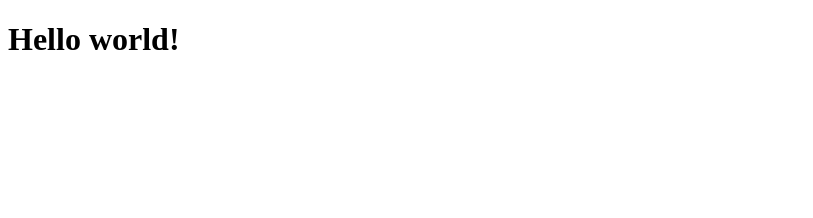
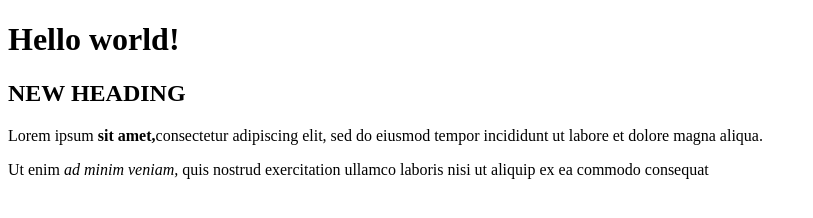
Before and after one commit to madhuridv2003desaivenkataramanarao/html, a plain HTML site: page index.html in a window 1280 px wide. Shown: the whole page, without its empty margins (0-813 px from the left). Drawn offline with Linux system fonts and the light colour scheme.

Commit message:
working with texts

```diff
--- a/index.html
+++ b/index.html
@@ -7,5 +7,17 @@
 </head>
 <body>
     <h1>Hello world!</h1>
+    <div></div>
+
+        <h2>NEW HEADING</h2>
+        <P>
+            Lorem ipsum <strong> sit amet,</strong>consectetur adipiscing elit, sed do eiusmod tempor
+  incididunt ut labore et dolore magna aliqua.
+        </P>
+        <p>
+            Ut enim <em>ad minim veniam,</em> quis nostrud exercitation ullamco laboris
+  nisi ut aliquip ex ea commodo consequat
+        </p>
+    </div>
 </body>
 </html>
```
